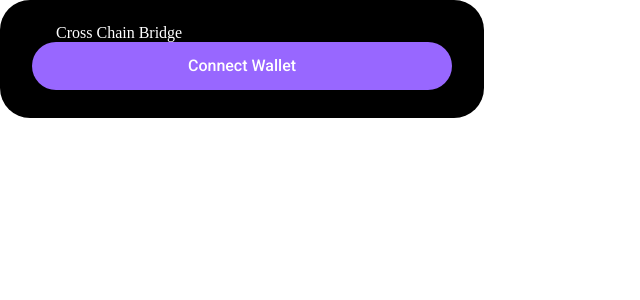
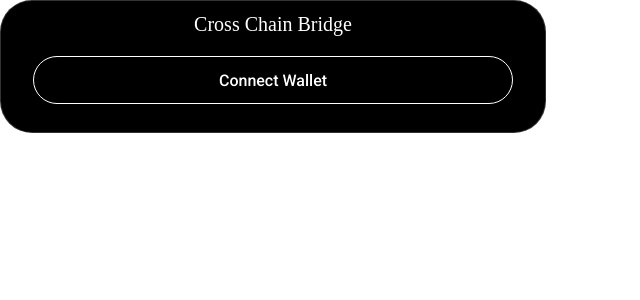
Before and after one commit to chainswap/info, a React (Create React App) app: page /swap in a window 1280 px wide. Shown: the top 300 px of the page, without its empty margins (0-640 px from the left). Built offline with nearby package versions, Linux system fonts and the light colour scheme.

Commit message:
adust styling

```diff
--- a/src/components/swap/SwapHeader.tsx
+++ b/src/components/swap/SwapHeader.tsx
@@ -1,13 +1,24 @@
 import React from 'react'
 import { styled } from '@material-ui/styles'
+import { Typography } from '@material-ui/core'
 
 const StyledSwapHeader = styled('div')({
-  padding: '12px 1rem 0px 1.5rem',
   width: '100%',
-  maxWidth: 420,
+  maxWidth: 480,
   color: '#fff',
+  textAlign: 'center',
+})
+
+const StyledSwapText = styled('p')({
+  fontSize: 20,
+  fontFamily: 'Futura PT',
+  marginTop: 0,
 })
 
 export default function SwapHeader() {
-  return <StyledSwapHeader>Cross Chain Bridge</StyledSwapHeader>
+  return (
+    <StyledSwapHeader>
+      <StyledSwapText>Cross Chain Bridge</StyledSwapText>
+    </StyledSwapHeader>
+  )
 }
--- a/src/pages/AppBody.tsx
+++ b/src/pages/AppBody.tsx
@@ -3,11 +3,13 @@ import { styled } from '@material-ui/styles'
 
 export const BodyWrapper = styled('div')({
   position: 'relative',
-  maxWidth: 420,
+  maxWidth: 480,
   width: '100%',
-  borderRadius: 30,
+  borderRadius: 32,
   background: '#000000',
   padding: '12px 32px 28px',
+  justifyContent: 'center',
+  border: '1px solid hsla(0,0%,100%,.2)',
 })
 
 export default function AppBody({ children }: { children: React.ReactNode }) {
--- a/src/pages/Swap/index.tsx
+++ b/src/pages/Swap/index.tsx
@@ -1,5 +1,5 @@
 import React from 'react'
-import Button from '../../components/Button/Button'
+import OutlineButton from '../../components/Button/OutlineButton'
 import AppBody from '../AppBody'
 import SwapHeader from '../../components/swap/SwapHeader'
 
@@ -7,7 +7,7 @@ export default function Swap() {
   return (
     <AppBody>
       <SwapHeader />
-      <Button size="large">Connect Wallet</Button>
+      <OutlineButton size="large">Connect Wallet</OutlineButton>
     </AppBody>
   )
 }
```
